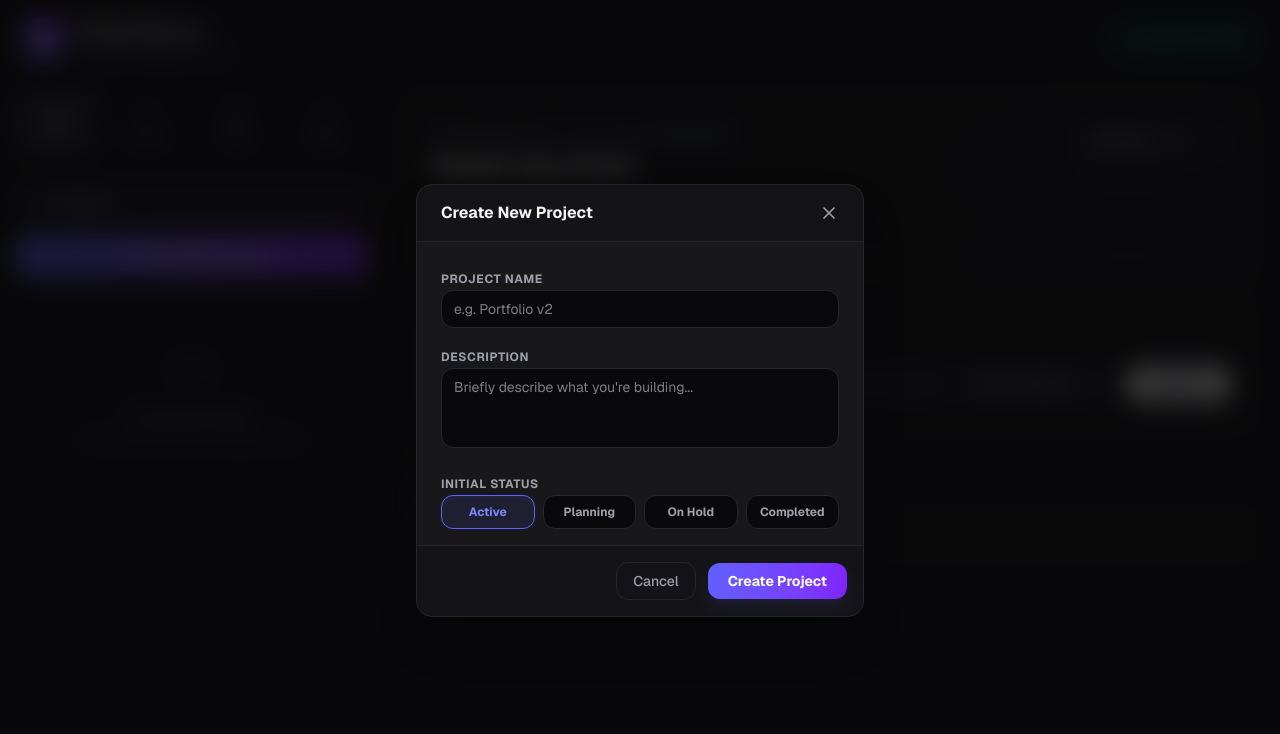
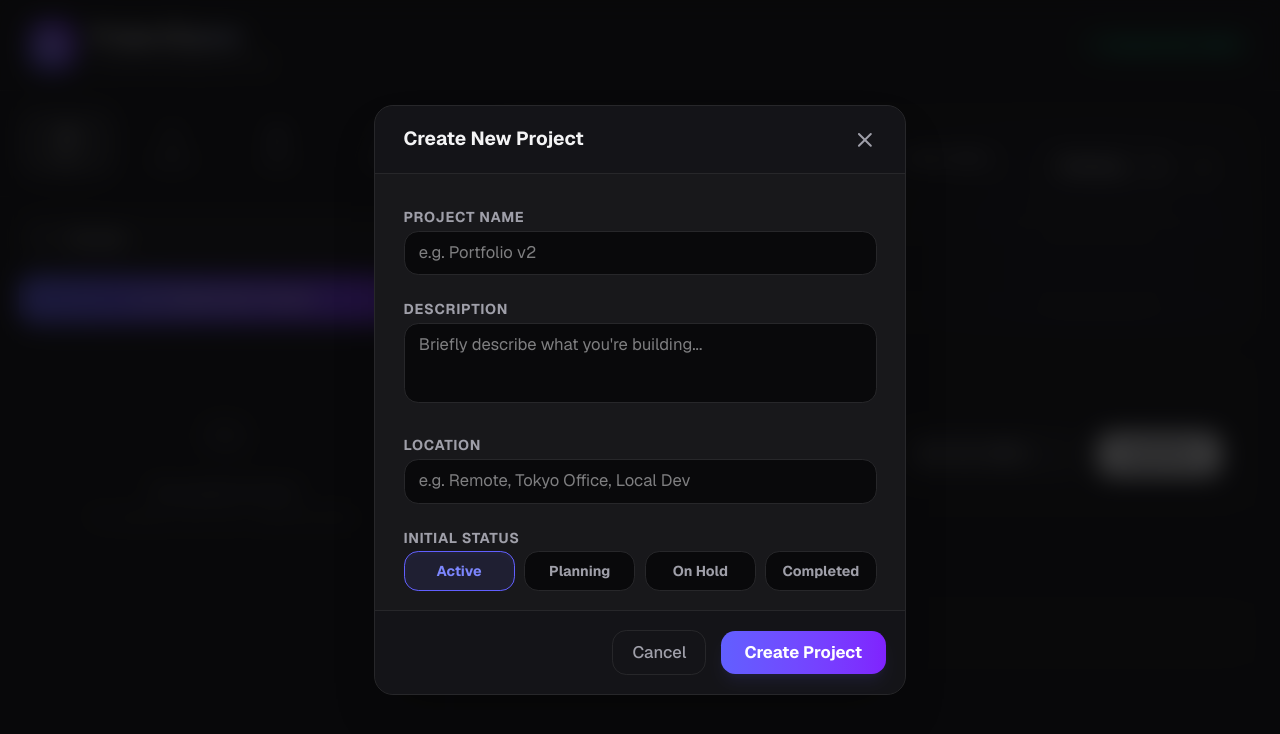
Before and after one commit to trankennykhang/nextjs-space, a Next.js app: page / in a window 1280 px wide. Both pictures are taken after typing "Sample" into the empty fields and a click on the button "Create New Project". Shown: the top 734 px of the page. Built offline with nearby package versions, Linux system fonts and the light colour scheme.

Commit message:
add location and increase font size

```diff
--- a/src/app/api/projects/route.ts
+++ b/src/app/api/projects/route.ts
@@ -12,6 +12,7 @@ const defaultProjects = [
     description: "Building a premium, highly interactive personal dashboard to track project developments and milestones.",
     status: "Active",
     createdAt: "2026-05-26",
+    location: "Local Dev",
     activities: [
       {
         id: "act-1",
--- a/src/app/globals.css
+++ b/src/app/globals.css
@@ -24,3 +24,7 @@ body {
 	color: var(--foreground);
 	font-family: Arial, Helvetica, sans-serif;
 }
+
+html {
+	font-size: 19px; /* Scales up overall page font size by 18.75% */
+}
--- a/src/app/page.tsx
+++ b/src/app/page.tsx
@@ -14,6 +14,7 @@ interface Project {
   description: string;
   status: "Active" | "Planning" | "Completed" | "On Hold";
   createdAt: string;
+  location: string;
   activities: Activity[];
 }
 
@@ -30,6 +31,7 @@ export default function Home() {
   const [showAddProjectModal, setShowAddProjectModal] = useState(false);
   const [newProjName, setNewProjName] = useState("");
   const [newProjDesc, setNewProjDesc] = useState("");
+  const [newProjLocation, setNewProjLocation] = useState("");
   const [newProjStatus, setNewProjStatus] = useState<Project["status"]>("Active");
 
   // Form states for logging an activity
@@ -119,6 +121,7 @@ export default function Home() {
       description: newProjDesc.trim(),
       status: newProjStatus,
       createdAt: new Date().toISOString().split("T")[0],
+      location: newProjLocation.trim() || "Remote",
       activities: [
         {
           id: `act-${Date.now()}`,
@@ -135,6 +138,7 @@ export default function Home() {
     // Reset fields
     setNewProjName("");
     setNewProjDesc("");
+    setNewProjLocation("");
     setNewProjStatus("Active");
     setShowAddProjectModal(false);
   };
@@ -276,7 +280,7 @@ export default function Home() {
       {/* Main Layout Grid */}
       <div className="flex-1 flex flex-col md:flex-row overflow-hidden">
         {/* Left Side: Sidebar list */}
-        <aside className="w-full md:w-96 border-r border-zinc-900 bg-zinc-950/40 flex flex-col shrink-0">
+        <aside className="w-full md:w-[450px] border-r border-zinc-900 bg-zinc-950/40 flex flex-col shrink-0">
 
           {/* Quick Statistics Banner */}
           <div className="p-4 grid grid-cols-4 gap-2 border-b border-zinc-900/60 bg-zinc-950/20">
@@ -449,10 +453,22 @@ export default function Home() {
 
                 <div className="flex flex-col sm:flex-row sm:items-start justify-between gap-4">
                   <div className="space-y-2">
-                    <div className="flex items-center gap-2 text-xs font-semibold text-zinc-500">
+                    <div className="flex items-center flex-wrap gap-2 text-xs font-semibold text-zinc-500">
                       <span>Created {activeProject.createdAt}</span>
                       <span>•</span>
                       <span className="text-indigo-400 font-mono">ID: {activeProject.id}</span>
+                      {activeProject.location && (
+                        <>
+                          <span>•</span>
+                          <span className="flex items-center gap-1 text-zinc-400">
+                            <svg className="w-3 h-3 text-zinc-500 animate-pulse" fill="none" stroke="currentColor" viewBox="0 0 24 24">
+                              <path strokeLinecap="round" strokeLinejoin="round" strokeWidth={2.5} d="M17.657 16.657L13.414 20.9a1.998 1.998 0 01-2.827 0l-4.244-4.243a8 8 0 1111.314 0z" />
+                              <path strokeLinecap="round" strokeLinejoin="round" strokeWidth={2.5} d="M15 11a3 3 0 11-6 0 3 3 0 016 0z" />
+                            </svg>
+                            {activeProject.location}
+                          </span>
+                        </>
+                      )}
                     </div>
 
                     <h2 className="text-2xl font-extrabold text-zinc-100 tracking-tight">
@@ -647,6 +663,19 @@ export default function Home() {
 
               <div className="space-y-1.5">
                 <label className="text-xs font-bold uppercase tracking-wider text-zinc-400">
+                  Location
+                </label>
+                <input
+                  type="text"
+                  placeholder="e.g. Remote, Tokyo Office, Local Dev"
+                  value={newProjLocation}
+                  onChange={(e) => setNewProjLocation(e.target.value)}
+                  className="w-full bg-zinc-950 border border-zinc-800 focus:border-indigo-500/50 rounded-xl py-2 px-3 text-sm text-zinc-100 outline-none transition-all"
+                />
+              </div>
+
+              <div className="space-y-1.5">
+                <label className="text-xs font-bold uppercase tracking-wider text-zinc-400">
                   Initial Status
                 </label>
                 <div className="grid grid-cols-4 gap-2">
--- a/src/data/projects.json
+++ b/src/data/projects.json
@@ -5,6 +5,7 @@
     "description": "React Native app for client tracking.",
     "status": "Planning",
     "createdAt": "2026-05-26",
+    "location": "Tokyo Office",
     "activities": [
       {
         "id": "act-1779797587197",
@@ -19,6 +20,7 @@
     "description": "Building a premium, highly interactive personal dashboard to track project developments and milestones.",
     "status": "Active",
     "createdAt": "2026-05-26",
+    "location": "Local Dev",
     "activities": [
       {
         "id": "act-1",
@@ -43,6 +45,7 @@
     "description": "Configuring wrangler.jsonc, OpenNext, and github actions for automated deployments.",
     "status": "Planning",
     "createdAt": "2026-05-25",
+    "location": "Cloudflare Edge",
     "activities": [
       {
         "id": "act-1779797485731",
@@ -62,6 +65,7 @@
     "description": "Pair programming workflow integration with Gemini-powered agent capabilities.",
     "status": "Completed",
     "createdAt": "2026-05-10",
+    "location": "Silicon Valley",
     "activities": [
       {
         "id": "act-5",
```
